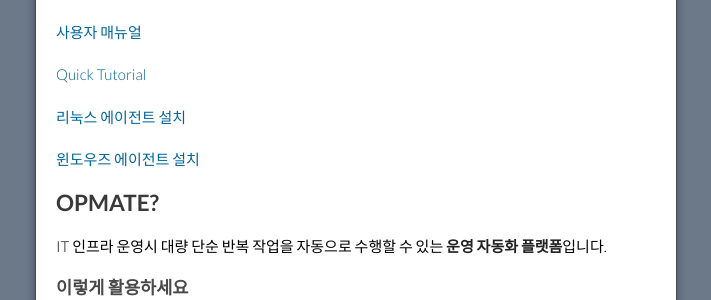
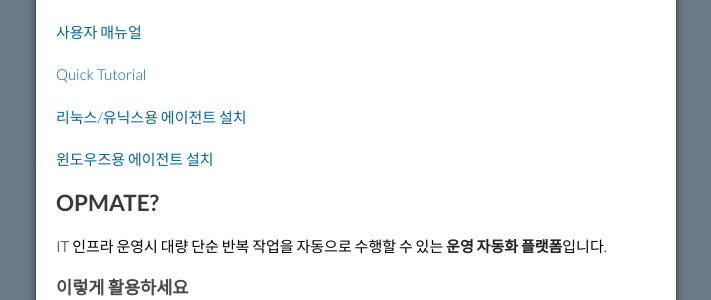
Before and after one commit to opmate/opmate.github.io, a Jekyll site: the page built from index.md, in a window 1280 px wide. Shown: the part 269-569 px from the top of the page, without its empty margins (284-995 px from the left). Built offline with Jekyll 4.4.1, drawn with Linux system fonts in a browser that asks for light colours; our own code applies the rules of GitHub Pages for plain Markdown files; a script that is not in the unit is left out; the repository's description, which GitHub fills in, is left out.

Commit message:
Update index.md

```diff
--- a/index.md
+++ b/index.md
@@ -12,9 +12,9 @@
 
 [Quick Tutorial](/document/QuickTutorial.md)
 
-[리눅스 에이전트 설치](/document/InstallAgentLinux.md)
+[리눅스/유닉스용 에이전트 설치](/document/InstallAgentLinux.md)
 
-[윈도우즈 에이전트 설치](/document/InstallAgentWindows.md)
+[윈도우즈용 에이전트 설치](/document/InstallAgentWindows.md)
 
 ## OPMATE?
 
```
